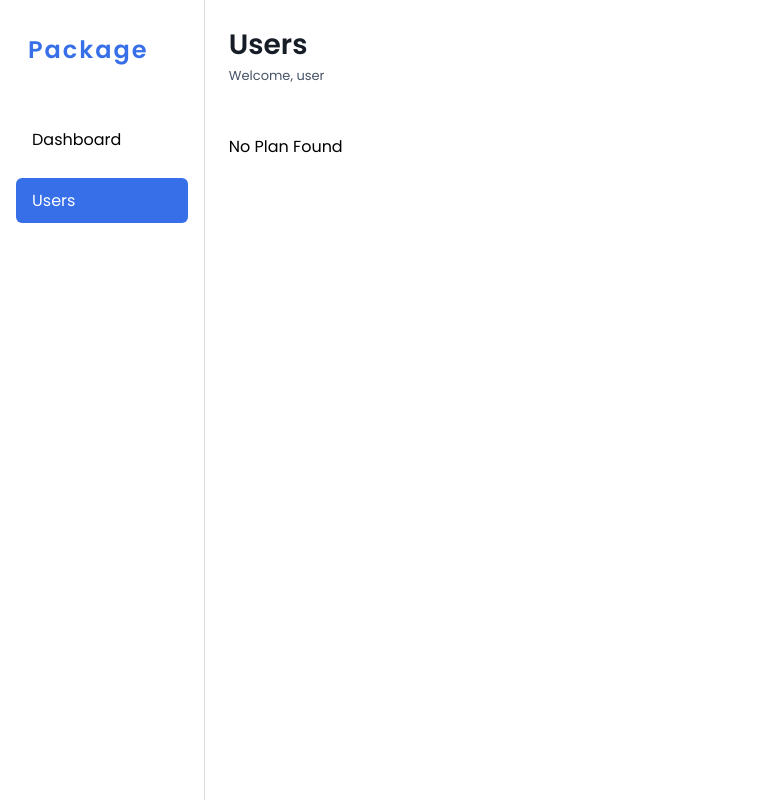
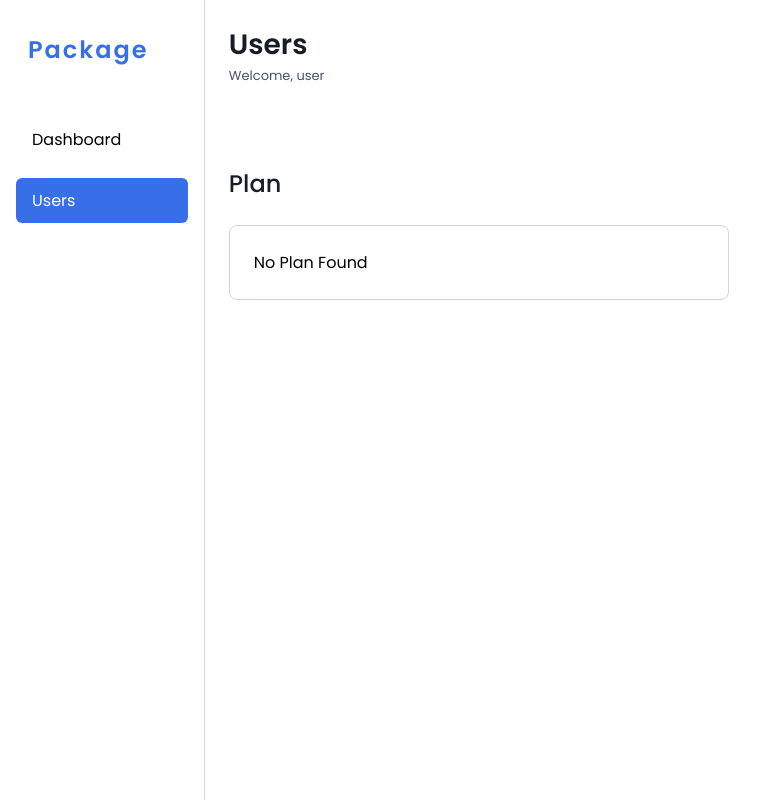
Before and after one commit to ronish00/React-Assignment, a React (Vite) app: page /users/1 in a window 1280 px wide. Shown: the whole page, without its empty margins (0-776 px from the left). Built offline with nearby package versions, Linux system fonts and the light colour scheme.

Commit message:
user info UI

```diff
--- a/public/subscriptions.json
+++ b/public/subscriptions.json
@@ -93,7 +93,7 @@
         "id": 16,
         "user_id": "4565",
         "package": "Plan 6",
-        "expires_on": "2020-03-02 06:36:20"
+        "expires_on": "2025-03-07 06:36:20"
     },
     {
         "id": 17,
--- a/src/pages/subscription/Subscription.jsx
+++ b/src/pages/subscription/Subscription.jsx
@@ -1,10 +1,18 @@
+import "./subscriber.css";
 import { useParams } from "react-router-dom";
 import { useFetchQuery } from "../../hooks/useFetchQuery";
 
 const Subscription = () => {
-
-  const { data: users, loading: usersLoading, error: usersError } = useFetchQuery('/users.json');
-  const { data: subscriptions, loading: subscriptionsLoading, error: subscriptionsError } = useFetchQuery('/subscriptions.json');
+  const {
+    data: users,
+    loading: usersLoading,
+    error: usersError,
+  } = useFetchQuery("/users.json");
+  const {
+    data: subscriptions,
+    loading: subscriptionsLoading,
+    error: subscriptionsError,
+  } = useFetchQuery("/subscriptions.json");
   const { id } = useParams();
 
   const userSubscription = subscriptions?.find((plan) => plan.user_id === id);
@@ -18,42 +26,69 @@ const Subscription = () => {
     return (
       <div>
         <p>{usersError && `Error fetching users: ${usersError}`}</p>
-        <p>{subscriptionsError && `Error fetching subscriptions: ${subscriptionsError}`}</p>
+        <p>
+          {subscriptionsError &&
+            `Error fetching subscriptions: ${subscriptionsError}`}
+        </p>
       </div>
     );
   }
 
   return (
-    <div>
-      {userSubscription == null ? (
-        <div>No Plan Found</div>
-      ) : (
-        <div>
-          <p>
-            <strong>User ID:</strong> {userSubscription.user_id}
-          </p>
-          <p>
-            <strong>Package:</strong> {userSubscription.package}
-          </p>
-          <p>
-            <strong>Expires On:</strong>{" "}
-            {new Date(userSubscription.expires_on).toLocaleDateString()}
-          </p>
+    <>
+      {subscriber && (
+        <div className="user">
+          <div className="user-name">
+            <h2>
+              {subscriber.first_name} {subscriber.middle_name}{" "}
+              {subscriber.last_name}
+            </h2>
+            <p>{subscriber.username}</p>
+          </div>
+          <hr
+            style={{
+              border: "none",
+              borderTop: "1px solid #D0D5DD",
+              height: "1px",
+              width: "100%",
+            }}
+          />
+          <div className="user-info">
+            <div className="title">
+              <p>Email</p>
+              <p>Address</p>
+              <p>Country</p>
+              <p>Join Date</p>
+            </div>
+            <div className="value">
+              <p>{subscriber.email}</p>
+              <p>{subscriber.address}</p>
+              <p>{subscriber.country}</p>
+              <p>{subscriber.join_date}</p>
+            </div>
+          </div>
         </div>
       )}
-      {subscriber && (
-        <div>
-          <h3>subscriber Info:</h3>
-          <p>
-            <strong>Name:</strong> {subscriber.first_name}{" "}
-            {subscriber.middle_name} {subscriber.last_name}
-          </p>
-          <p>
-            <strong>Email:</strong> {subscriber.email}
-          </p>
+      <div className="plan">
+        <h2>Plan</h2>
+        <div className="plan-info">
+          {userSubscription == null ? (
+            <p>No Plan Found</p>
+          ) : (
+            <>
+              <div>
+                <p className="caption">Your Plan</p>
+                <h2>{userSubscription.package}</h2>
+              </div>
+              <p>
+                <strong>Expires On:</strong>{" "}
+                {new Date(userSubscription.expires_on).toLocaleDateString()}
+              </p>
+            </>
+          )}
         </div>
-      )}
-    </div>
+      </div>
+    </>
   );
 };
 
--- /dev/null
+++ b/src/pages/subscription/subscriber.css
@@ -0,0 +1,47 @@
+
+.user {
+  display: flex;
+  flex-direction: column;
+  gap: 32px;
+  width: max-content;
+}
+
+.user-name p {
+  font-size: 14px;
+  color: #475467;
+  margin-top: 4px;
+}
+
+.user-info {
+  display: flex;
+  align-items: center;
+  gap: 32px;
+}
+
+.user-info .title p {
+  color: #475467;
+  margin-bottom: 16px;
+}
+
+.user-info .value p {
+  margin-bottom: 16px;
+}
+
+.plan {
+  margin-top: 32px;
+  width: 500px;
+}
+
+.plan-info {
+  margin-top: 24px;
+  border: 1px solid #d0d5dd;
+  padding: 24px;
+  border-radius: 8px;
+  display: flex;
+  justify-content: space-between;
+}
+.caption {
+  font-size: 14px;
+  color: #475467;
+  margin-bottom: 16px;
+}
```
